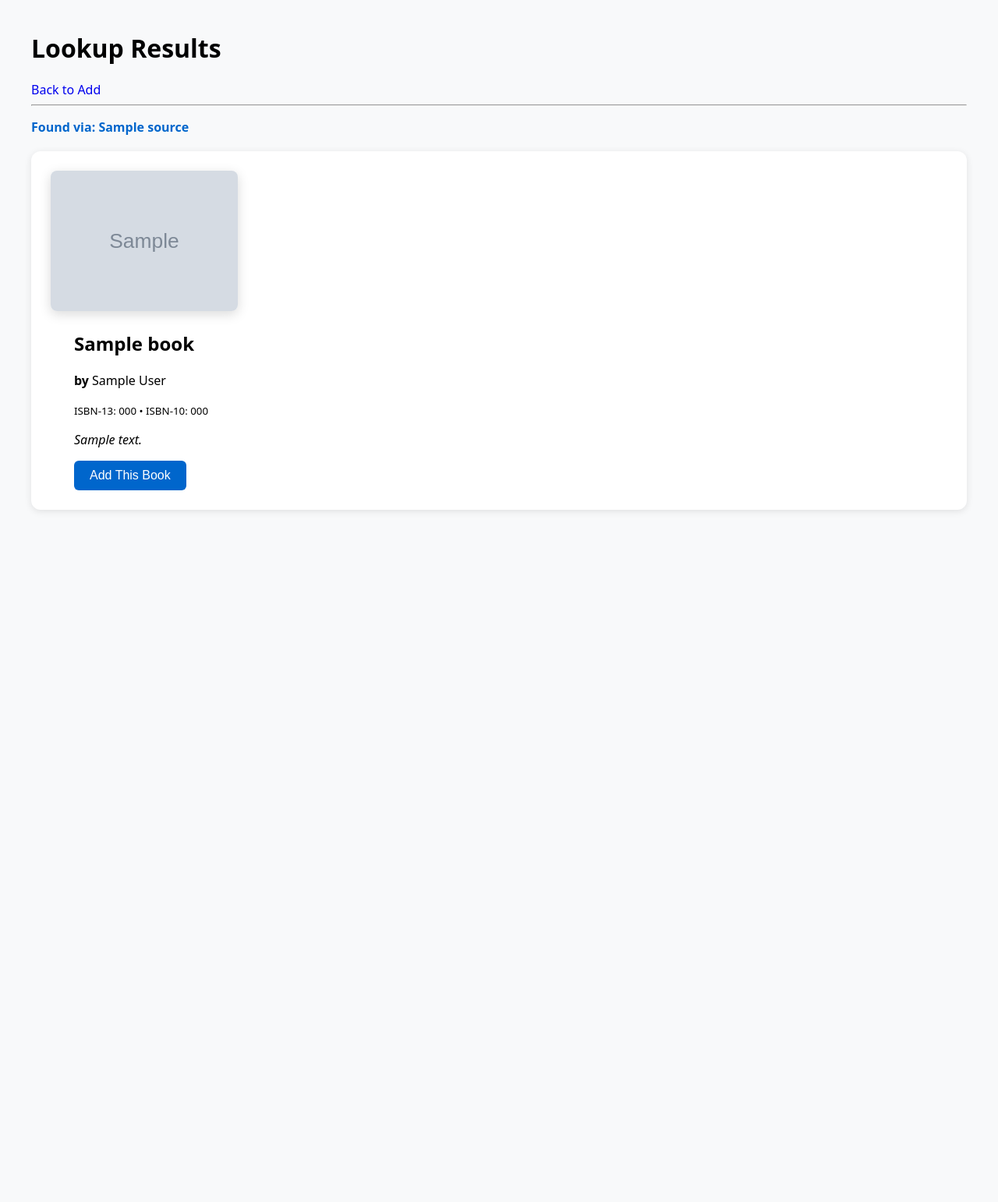
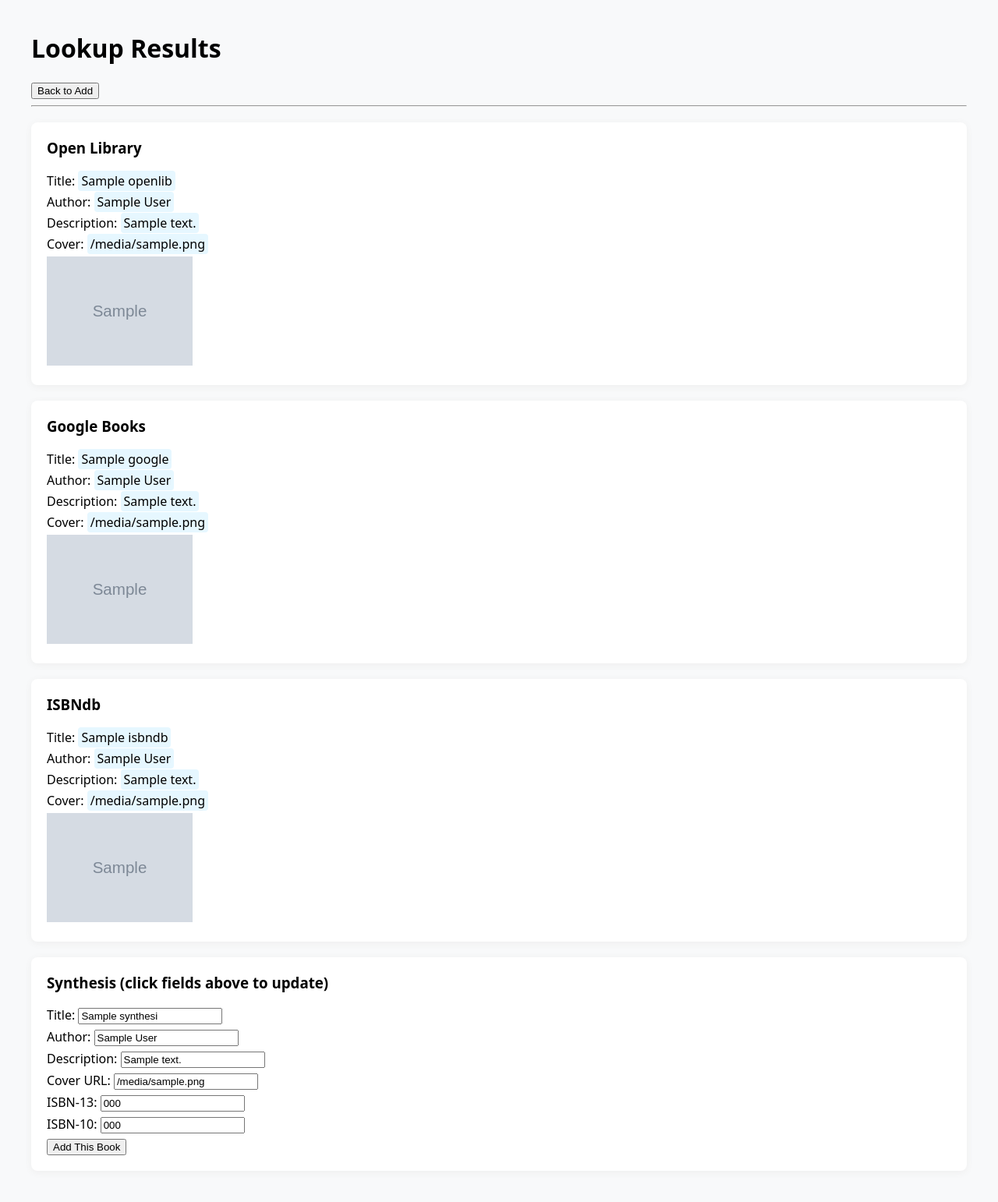
Before and after one commit to evohnave/BookTracker, a FastAPI app: template templates/lookup.html in a window 1280 px wide. Shown: the whole page at 78% size. Before the commit the page ends 656 px from the top, so only its background shows below. Run offline with FastAPI, Linux system fonts and the light colour scheme; the template is opened without the code that fills it: most values are stand-ins (such as "Sample title", 1, 10 or a date in 2020); grey boxes marked "Sample" are stand-in pictures.

Commit message:
Synthesize, part 1

```diff
--- a/main.py
+++ b/main.py
@@ -7,7 +7,10 @@
 from sqlalchemy import select, or_, update, delete, text
 from database import init_db, get_db
 from crud.book import get_books, add_copy_or_create, get_book, update_book, delete_book
-from services.google_books import master_lookup as lookup  # ← This is the magic one
+from services.google_books import (
+    openlibrary_lookup, google_lookup, isbndb_lookup,
+    merge_results
+    )
 from schemas import BookCreate
 from models import Book
 from services.isbn_utils import is_valid, to_isbn10, to_isbn13
@@ -96,34 +99,24 @@
     request: Request = None,
     db: AsyncSession = Depends(get_db)
 ):
-    # Validate ISBN using your code if provided
-    isbn_clean = ""
-    if isbn.strip():
-        try:
-            if not is_valid(isbn):
-                raise ValueError("Invalid ISBN — please check the number and try again")
-            isbn_clean = isbn.replace("-", "").replace(" ", "")  # clean after validation
-        except ValueError as e:
-            return templates.TemplateResponse("add.html", {
-                "request": request,
-                "query": {"title": title, "author": author, "isbn": isbn, "lccn": lccn},
-                "error": str(e)
-            })
+    from asyncio import gather
 
-    # Perform lookup
-    result, source = await lookup(isbn=isbn_clean)
+    # Run all three lookups in parallel
+    openlib, google, isbndb = await gather(
+        openlibrary_lookup(isbn=isbn.strip()),
+        google_lookup(isbn=isbn.strip()),
+        isbndb_lookup(isbn=isbn.strip())
+    )
 
-    if not result:
-        return templates.TemplateResponse("add.html", {
-            "request": request,
-            "query": {"title": title, "author": author, "isbn": isbn, "lccn": lccn},
-            "error": "No book found — add manually below"
-        })
+    # Merge for the synthesis pane
+    synthesis = merge_results(openlib, google, isbndb)
 
     return templates.TemplateResponse("lookup.html", {
         "request": request,
-        "results": [result],
-        "source": source,
+        "openlib": openlib or {},
+        "google": google or {},
+        "isbndb": isbndb or {},
+        "synthesis": synthesis,
         "query": {"title": title, "author": author, "isbn": isbn, "lccn": lccn}
     })
 
--- a/templates/lookup.html
+++ b/templates/lookup.html
@@ -1,54 +1,85 @@
 <!DOCTYPE html>
 <html>
 <head>
-<head>
-    <title>Lookup Results - BookTracker</title>
+    <title>Lookup Results</title>
     <style>
         body {font-family:system-ui;margin:40px;background:#f8f9fa;}
-        img {max-height:180px;border-radius:8px;box-shadow:0 4px 15px rgba(0,0,0,0.15);}
-        .result {background:white;padding:25px;margin:20px 0;border-radius:12px;box-shadow:0 2px 10px rgba(0,0,0,0.1);}
-        .source {color:#0066cc;font-weight:bold;margin-bottom:15px;}
-        button {padding:10px 20px;font-size:16px;border-radius:6px;background:#0066cc;color:white;border:none;cursor:pointer;}
-        a {text-decoration:none;}
+        .pane {background:white;padding:20px;margin:20px 0;border-radius:8px;box-shadow:0 2px 10px #eee;}
+        .pane h3 {margin-top:0;}
+        .pane p {margin:5px 0;}
+        .pane p span {cursor:pointer; background:#e6f7ff; padding:2px 4px; border-radius:4px;}
+        .pane p span:hover {background:#b3e5fc;}
+        .synthesis input {width:80%; padding:8px;}
     </style>
+    <script>
+        document.addEventListener("DOMContentLoaded", function() {
+            document.querySelectorAll('.pane p span').forEach(el => {
+                el.addEventListener('click', function() {
+                    const field = this.dataset.field;
+                    const value = this.textContent;
+                    document.getElementById('syn-' + field).value = value;
+                });
+            });
+        });
+    </script>
 </head>
 <body>
 <h1>Lookup Results</h1>
-<a href="/add">Back to Add</a>
+<a href="/add"><button>Back to Add</button></a>
 <hr>
 
-{% if results %}
-    <p class="source">Found via: <strong>{{ source }}</strong></p>
-    {% for book in results %}
-        <div class="result">
-            <img src="{{ book.cover_url or '/static/no-cover.jpg' }}" alt="Cover">
-            <div style="margin-left:30px;">
-                <h2>{{ book.title }}</h2>
-                <p><strong>by</strong> {{ book.author }}</p>
-                {% if book.isbn13 or book.isbn10 %}
-                    <p><small>ISBN-13: {{ book.isbn13 or 'N/A' }} • ISBN-10: {{ book.isbn10 or 'N/A' }}</small></p>
+<div class="pane">
+    <h3>Open Library</h3>
+    {% if openlib %}
+        <p>Title: <span data-field="title">{{ openlib.title }}</span></p>
+        <p>Author: <span data-field="author">{{ openlib.author }}</span></p>
+        <p>Description: <span data-field="description">{{ openlib.description }}</span></p>
+        <p>Cover: <span data-field="cover_url">{{ openlib.cover_url }}</span></p>
+        <img src="{{ openlib.cover_url or '/static/no-cover.jpg' }}" style="max-height:140px;">
+    {% else %}
+        <p>No results</p>
     {% endif %}
-                {% if book.description %}
-                    <p><em>{{ book.description[:300] }}{% if book.description|length > 300 %}...{% endif %}</em></p>
+</div>
+
+<div class="pane">
+    <h3>Google Books</h3>
+    {% if google %}
+        <p>Title: <span data-field="title">{{ google.title }}</span></p>
+        <p>Author: <span data-field="author">{{ google.author }}</span></p>
+        <p>Description: <span data-field="description">{{ google.description }}</span></p>
+        <p>Cover: <span data-field="cover_url">{{ google.cover_url }}</span></p>
+        <img src="{{ google.cover_url or '/static/no-cover.jpg' }}" style="max-height:140px;">
+    {% else %}
+        <p>No results</p>
     {% endif %}
-                <form method="post" action="/add_selected" style="margin-top:15px;">
-                    <input type="hidden" name="title" value="{{ book.title }}">
-                    <input type="hidden" name="author" value="{{ book.author }}">
-                    <input type="hidden" name="isbn13" value="{{ book.isbn13 or '' }}">
-                    <input type="hidden" name="isbn10" value="{{ book.isbn10 or '' }}">
-                    <input type="hidden" name="description" value="{{ book.description or '' }}">
-                    <input type="hidden" name="cover_url" value="{{ book.cover_url or '' }}">
+</div>
+
+<div class="pane">
+    <h3>ISBNdb</h3>
+    {% if isbndb %}
+        <p>Title: <span data-field="title">{{ isbndb.title }}</span></p>
+        <p>Author: <span data-field="author">{{ isbndb.author }}</span></p>
+        <p>Description: <span data-field="description">{{ isbndb.description }}</span></p>
+        <p>Cover: <span data-field="cover_url">{{ isbndb.cover_url }}</span></p>
+        <img src="{{ isbndb.cover_url or '/static/no-cover.jpg' }}" style="max-height:140px;">
+    {% else %}
+        <p>No results</p>
+    {% endif %}
+</div>
+
+<div class="pane">
+    <h3>Synthesis (click fields above to update)</h3>
+    <form method="post" action="/add_selected">
+        <p>Title: <input id="syn-title" name="title" value="{{ synthesis.title }}"></p>
+        <p>Author: <input id="syn-author" name="author" value="{{ synthesis.author }}"></p>
+        <p>Description: <input id="syn-description" name="description" value="{{ synthesis.description }}"></p>
+        <p>Cover URL: <input id="syn-cover_url" name="cover_url" value="{{ synthesis.cover_url }}"></p>
+        <p>ISBN-13: <input id="syn-isbn13" name="isbn13" value="{{ synthesis.isbn13 }}"></p>
+        <p>ISBN-10: <input id="syn-isbn10" name="isbn10" value="{{ synthesis.isbn10 }}"></p>
         <input type="hidden" name="lccn" value="{{ query.lccn or '' }}">
         <button type="submit">Add This Book</button>
     </form>
 </div>
-        </div>
-    </div>
-    {% endfor %}
-{% else %}
-    <p><strong>No book found</strong> — please add manually below or try a different ISBN.</p>
-    <a href="/add"><button>Add Manually</button></a>
-{% endif %}
 
 </body>
 </html>
```
Also changed, not shown: services/google_books.py (+23 -13 lines). Lines whose indentation alone changed are shown as unchanged.
